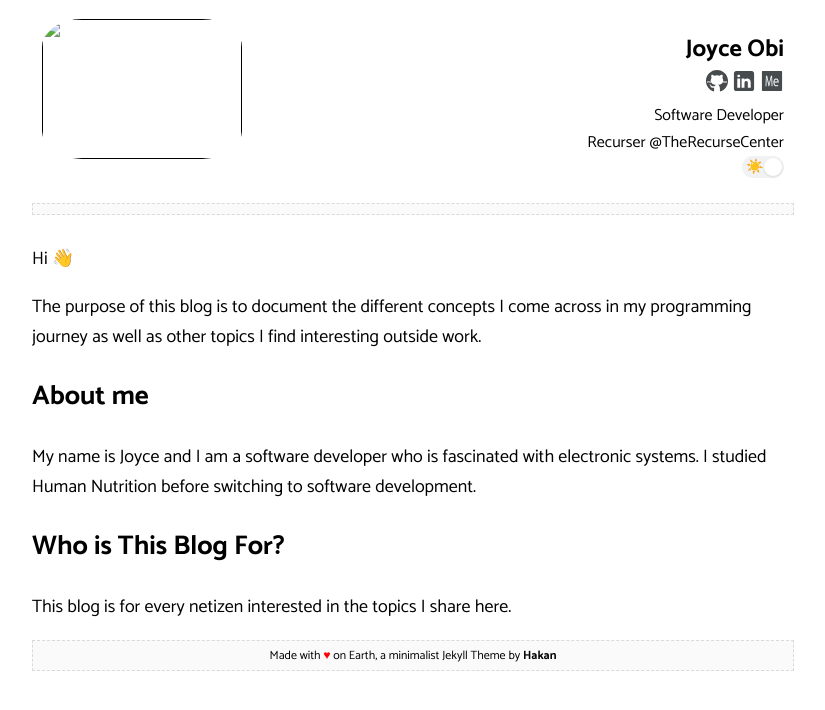
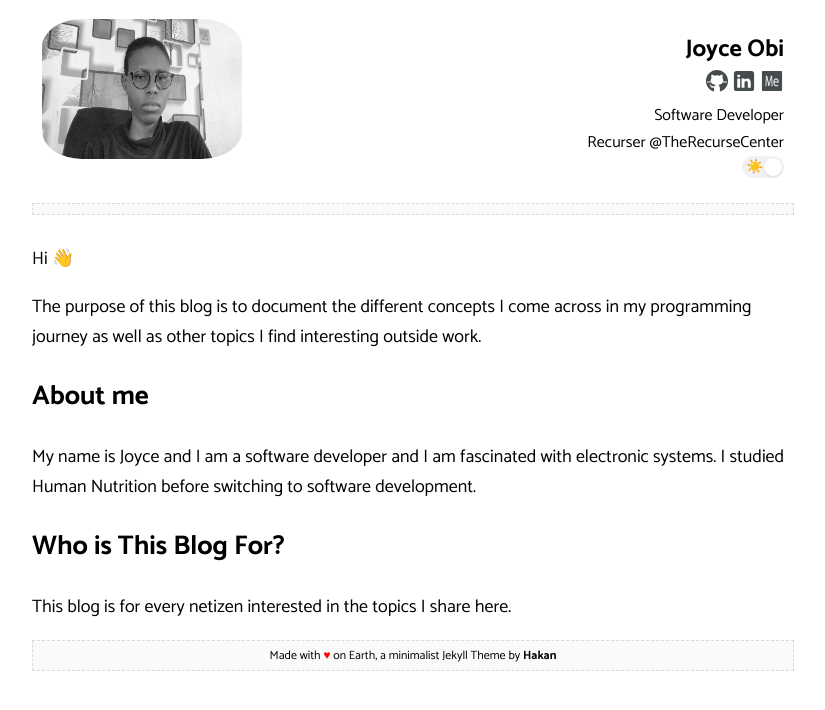
Before and after one commit to Joyce-O/-joyceobi.github.io, a Jekyll site: the page built from about.html, in a window 1280 px wide. Shown: the top 710 px of the page, without its empty margins (227-1052 px from the left). Built offline with Jekyll 4.4.1, drawn with Linux system fonts in a browser that asks for light colours.

Commit message:
update profile

```diff
--- a/_config.yml
+++ b/_config.yml
@@ -11,7 +11,7 @@ discus-identifier: XXX
 author:
   name: Joyce Obi
   bio: Software Developer <br> Recurser @TheRecurseCenter
-  picture: assets/images/profile.jpg
+  picture: /assets/images/profile.jpg
   github: Joyce-O
   twitter: joyce0bi
   facebook: blank
--- a/about.html
+++ b/about.html
@@ -10,7 +10,7 @@ title: ""
 
 <div class="w-100">
 	<h2>About me</h2>
-	<p> My name is Joyce and I am a software developer who is fascinated with electronic systems. I studied Human Nutrition before switching to software development.</p>
+	<p> My name is Joyce and I am a software developer and I am fascinated with electronic systems. I studied Human Nutrition before switching to software development.</p>
 </div>
 
 <div class="w-100">
```
